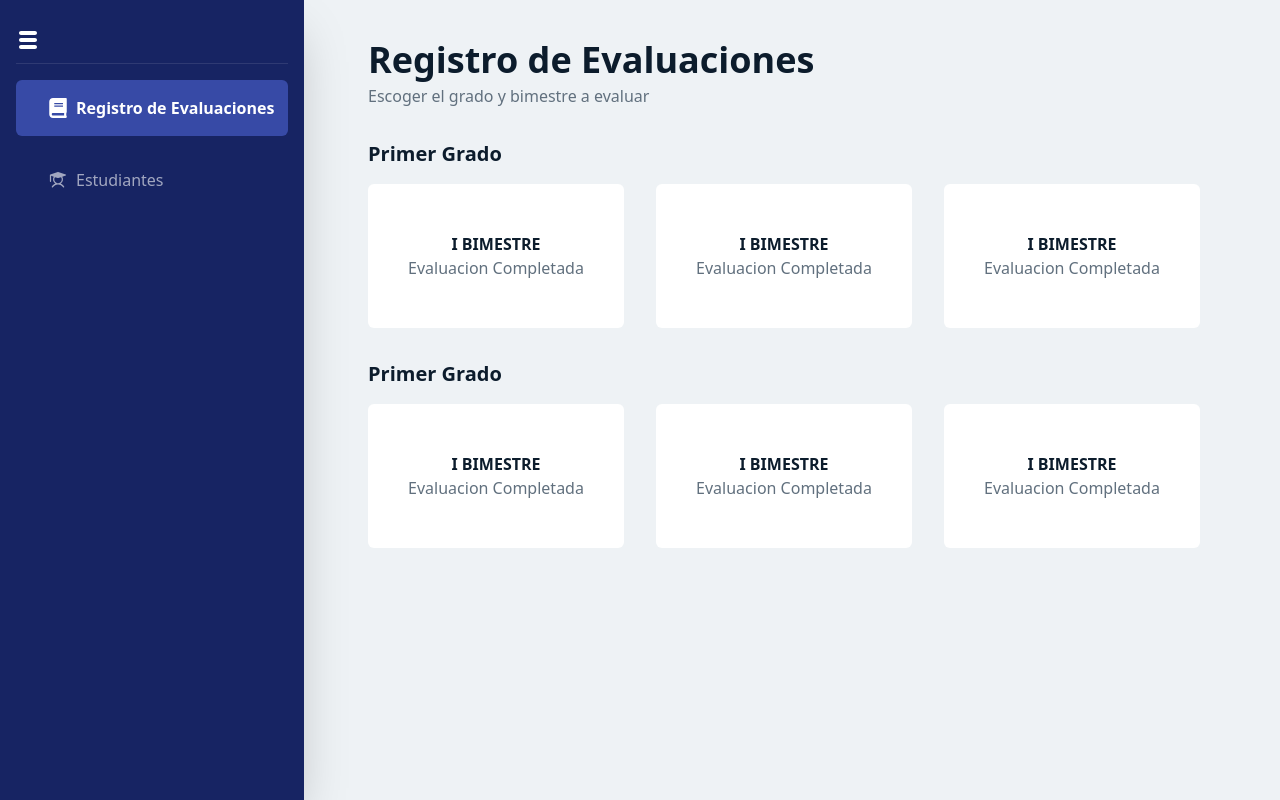
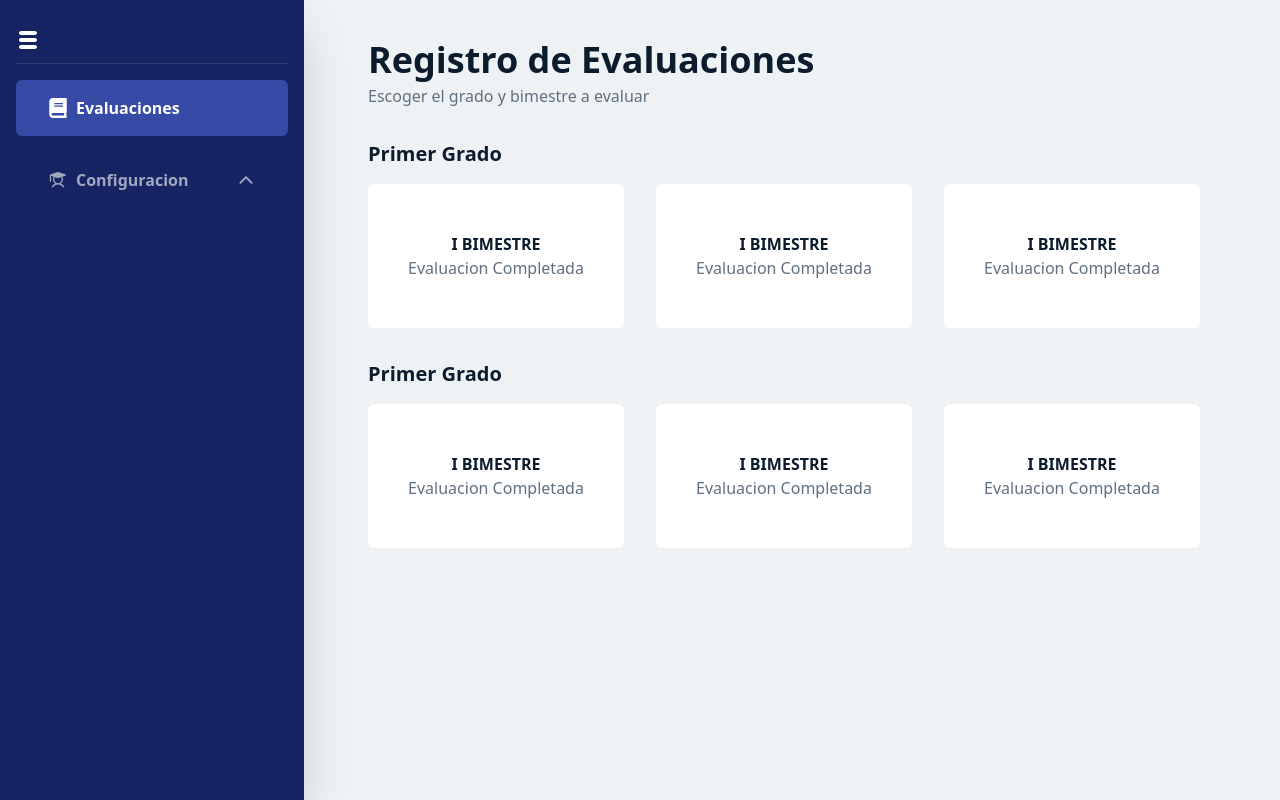
Before and after one commit to AbelLLontop/Sistema-Gestion-Educativa-Frontend, a React (Vite) app: page /registro-evaluaciones in a window 1280 px wide. Both pictures are taken after a click on the element 48 px from the left and 40 px from the top of the page. Built offline with nearby package versions, Linux system fonts and the light colour scheme.

Commit message:
fix: se agrego menu desplegable

```diff
--- a/package.json
+++ b/package.json
@@ -12,7 +12,8 @@
   "dependencies": {
     "react": "^18.2.0",
     "react-dom": "^18.2.0",
-    "react-router-dom": "^6.22.3"
+    "react-router-dom": "^6.22.3",
+    "zustand": "^4.5.2"
   },
   "devDependencies": {
     "@types/react": "^18.0.28",
--- a/src/components/Sidebar.tsx
+++ b/src/components/Sidebar.tsx
@@ -1,9 +1,12 @@
-import { ComponentProps, useState } from "react";
+import { ComponentProps, useEffect, useState } from "react";
 
 import { TiThMenu } from "react-icons/ti";
 import { PiStudentFill } from "react-icons/pi";
 import { FaBook } from "react-icons/fa";
 import { cn } from "../utils/cn";
+import { NavLink, useLocation, useParams, useRoutes, useSearchParams } from "react-router-dom";
+import { IoIosArrowUp } from "react-icons/io";
+
 const SideNav = ({ className }: ComponentProps<"aside">) => {
   const [openSideNav, setOpenSideNav] = useState(true);
   return (
@@ -31,13 +34,18 @@ const SideNav = ({ className }: ComponentProps<"aside">) => {
           />
         </div>
         <ul className="space-y-4">
-          <li
-            className={cn(
-              "text-white py-4 px-8 flex gap-2 items-center bg-primaryHover rounded-md whitespace-nowrap",
+          <li>
+            <NavLink
+              to="/registro-evaluaciones"
+              className={({ isActive }) =>
+                cn(
+                  "text-white/60 py-4 px-8 flex gap-2 items-center rounded-md whitespace-nowrap",
                   {
                     "px-5 ": openSideNav,
+                    "bg-primaryHover text-white font-bold": isActive,
                   }
-            )}
+                )
+              }
             >
               <FaBook
                 className={cn("text-xl flex-shrink-0 transition-all", {
@@ -49,14 +57,40 @@ const SideNav = ({ className }: ComponentProps<"aside">) => {
                   "opacity-0 translate-x-full": openSideNav,
                 })}
               >
-              Registro de Evaluaciones
+                Evaluaciones
               </div>
+            </NavLink>
           </li>
-          <li
+          <li>
+            <Desplegable openSideNav={openSideNav} />
+          </li>
+        </ul>
+      </nav>
+    </aside>
+  );
+};
+
+const Desplegable = ({
+  children,
+  openSideNav,
+}: ComponentProps<"div"> & { openSideNav: boolean }) => {
+  const [isActive, setIsActive] = useState(false);
+  const params= useLocation();
+  useEffect(()=>{
+    if (params.pathname.includes("/config/")) {
+      setIsActive(true);
+    }
+  },[params])
+
+  return (
+    <div className="cursor-pointer">
+      <div
+       onClick={() => setIsActive(!isActive)}
         className={cn(
           "text-white/60 py-4 px-8 flex gap-2 items-center rounded-md whitespace-nowrap",
           {
             "px-5 ": openSideNav,
+            "bg-primaryHover text-white": isActive,
           }
         )}
       >
@@ -65,17 +99,74 @@ const SideNav = ({ className }: ComponentProps<"aside">) => {
             "text-2xl": openSideNav,
           })}
         />
+
         <div
-              className={cn("transition-all", {
+          className={cn(
+            "transition-all font-semibold flex items-center justify-between w-full",
+            {
               "opacity-0 translate-x-full": openSideNav,
+            }
+          )}
+        >
+          Configuracion
+          <IoIosArrowUp
+            className={cn("text-xl flex-shrink-0 transition-all", {
+              "rotate-180": isActive,
             })}
+          />
+        </div>
+      </div>
+      <div
+        className={cn(
+          "pl-8 text-white  overflow-hidden h-[10rem] transition-all ",
+          {
+            "h-0": !isActive || openSideNav,
+          }
+        )}
       >
-              Estudiantes
-            </div>
+        <ul
+          className={cn(
+            "pl-4 mt-4 overflow-hidden border-l-2 border-primaryHover/80 transition-all"
+          )}
+        >
+          <li>  <NavLink
+              className={({ isActive }) =>(
+                cn("block p-2 pl-4 rounded-md text-white/40", {
+                  "bg-primaryHover text-white": isActive,
+                })
+              )}
+              to={"/config/periodos"}
+            >
+              Periodos
+            </NavLink></li>
+          <li>
+            <NavLink
+              className={({ isActive }) =>(
+                cn("block p-2 pl-4 rounded-md text-white/40", {
+                  "bg-primaryHover text-white ": isActive,
+                })
+              )}
+              to={"/config/areas"}
+            >
+              Areas
+            </NavLink>
+          </li>
+          <li>
+          <NavLink
+              className={({ isActive }) =>(
+                cn("block p-2 pl-4 rounded-md text-white/40", {
+                  "bg-primaryHover text-white ": isActive,
+                })
+              )}
+              to={"/config/competencias"}
+            >
+              Competencias
+            </NavLink>
           </li>
         </ul>
-      </nav>
-    </aside>
+      </div>
+    </div>
   );
 };
+
 export default SideNav;
--- a/src/pages/EvaluacionesCursosPage.tsx
+++ b/src/pages/EvaluacionesCursosPage.tsx
@@ -1,4 +1,4 @@
-import { useEffect, useRef, useState } from "react";
+import {  useRef, useState } from "react";
 import { cn } from "../utils/cn";
 
 const EvaluacionesCursosPage = () => {
--- a/src/pages/RegistroEvaluacionesPage.tsx
+++ b/src/pages/RegistroEvaluacionesPage.tsx
@@ -6,7 +6,7 @@ const Periodo = () => {
 
     <article
     onClick={() => navigate("evaluacion-cursos")}
-    className="w-64 h-36 bg-white rounded-md flex flex-col justify-center items-center cursor-pointer hover:shadow-xl transition-all hover:scale-105 active:scale-100">
+    className="w-64 h-36 bg-white rounded-md flex flex-col justify-center items-center cursor-pointer hover:shadow-md transition-all hover:scale-[1.05] active:scale-100">
       <h4 className="text-[#0C1C2C] font-semibold">I BIMESTRE</h4>
       <span className="text-[#61707E]">Evaluacion Completada</span>
     </article>
--- a/src/router/index.tsx
+++ b/src/router/index.tsx
@@ -11,6 +11,10 @@ const routes = createBrowserRouter([
       { path: "/", element: <Navigate to="/registro-evaluaciones" replace /> },
       { path: "/registro-evaluaciones", element:  <RegistroEvaluacionesPage /> },
       { path: "/registro-evaluaciones/evaluacion-cursos", element: <EvaluacionesCursosPage/> },
+      {path: "/config", element: <>Hello World</>},
+      {path: "/config/periodos", element: <>Periodos</>},
+      {path: "/config/areas", element: <>Areas</>},
+      {path: "/config/competencias", element: <>Competencias</>},
     ],
   },
 ]);
--- /dev/null
+++ b/src/store/evaluacionCursosStore.ts
@@ -0,0 +1,45 @@
+import { create } from "zustand";
+
+
+type State = {
+    estudiantes:{
+        id:string,
+        nombre:string,
+        competencias:{
+            nombre:string,
+            nota:string
+        }[]
+    }[]
+};
+
+type Actions = {
+    fetchApiEstudiantes:(estudiantes)=>void;
+    changeNota:(idEstudiante:string, idCompetencia:string, nota:string)=>void;
+};
+
+const evaluacionCursosStore = create<State & Actions>((set) => ({
+    estudiantes:[],
+    fetchApiEstudiantes:(estudiantes)=>{
+        set({estudiantes});
+    },
+    changeNota:(idEstudiante, idCompetencia, nota)=>{
+        set((state)=>{
+            const estudiantes = state.estudiantes.map((estudiante)=>{
+                if(estudiante.id === idEstudiante){
+                    const competencias = estudiante.competencias.map((competencia)=>{
+                        if(competencia.nombre === idCompetencia){
+                            return {...competencia, nota}
+                        }
+                        return competencia;
+                    });
+                    return {...estudiante, competencias}
+                }
+                return estudiante;
+            });
+            return {estudiantes};
+        });
+    }
+
+}));
+
+export default evaluacionCursosStore;
```
Also changed, not shown: 1 other file (tests, documents, lock files or other folders). Lines whose indentation alone changed are shown as unchanged.
